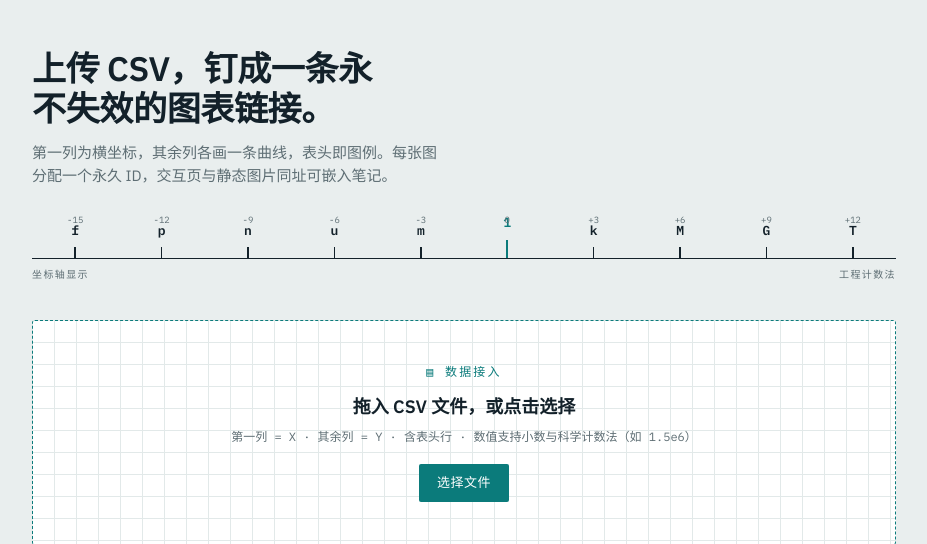
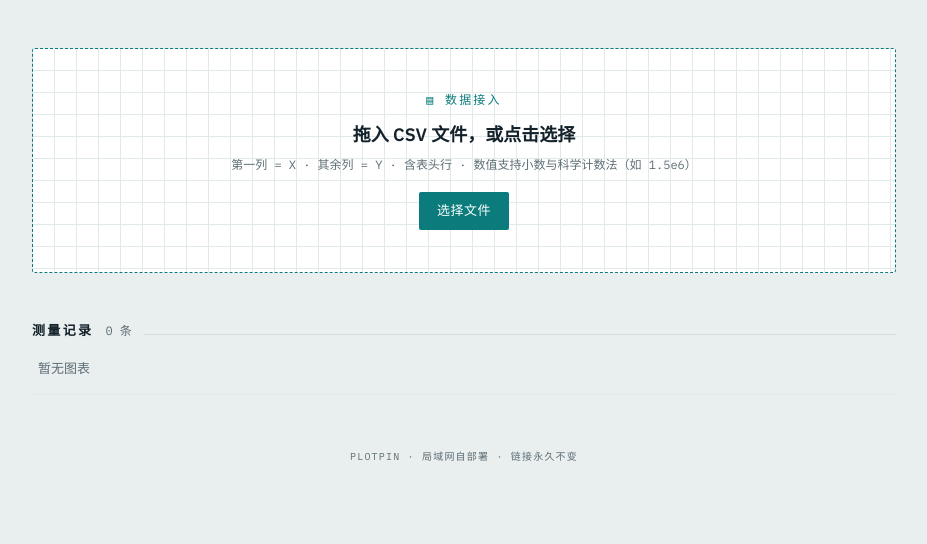
Before and after one commit to aixia715/plotpin, a FastAPI app: page / in a window 1280 px wide. Shown: the part 70-614 px from the top of the page, without its empty margins (176-1103 px from the left). After the commit the page ends 531 px from the top, so only its background shows below. Run offline with FastAPI, Linux system fonts and the light colour scheme; data that the repository does not hold is empty.

Commit message:
去掉首页 logo 与上传区之间的标题、说明文字和标尺
删除 hero 区的 h1 大标题、p 说明文字，以及 SI 词头标尺（.ruler），
并清理 app.css 中只服务于这些元素的样式。保留页头 tagline。

Closes #8

Co-Authored-By: Claude Opus 4.8 <noreply@anthropic.com>
Claude-Session: https://claude.ai/code/session_01U3yJDmJGGYD9ocChKKbnNt

```diff
--- a/static/app.css
+++ b/static/app.css
@@ -105,69 +105,6 @@ header {
   letter-spacing: .16em;
   color: var(--muted);
   text-transform: uppercase;
-}
-
-/* ── Hero ── */
-.hero h1 {
-  font-size: 34px;
-  line-height: 1.18;
-  font-weight: 600;
-  letter-spacing: -.01em;
-  margin: 0 0 14px;
-  max-width: 18ch;
-}
-.hero p {
-  color: var(--muted);
-  margin: 0 0 26px;
-  max-width: 46ch;
-  font-size: 15px;
-}
-
-/* ── SI Ruler ── */
-.ruler { margin: 0 0 38px; padding: 0; }
-.ruler-line {
-  position: relative;
-  height: 46px;
-  border-bottom: 1.5px solid var(--ink);
-  display: flex;
-  justify-content: space-between;
-  align-items: flex-end;
-}
-.tick {
-  position: relative;
-  flex: 1;
-  display: flex;
-  flex-direction: column;
-  align-items: center;
-  justify-content: flex-end;
-  height: 100%;
-}
-.tick::after { content: ""; width: 1.5px; height: 11px; background: var(--ink); }
-.tick.base::after { height: 22px; background: var(--accent); width: 2px; }
-.tick .pfx {
-  font-family: var(--mono);
-  font-size: 13px;
-  font-weight: 600;
-  margin-bottom: 7px;
-  color: var(--ink);
-}
-.tick.base .pfx { color: var(--accent); }
-.tick .pow {
-  font-family: var(--mono);
-  font-size: 9px;
-  color: var(--muted);
-  position: absolute;
-  top: 0;
-}
-.ruler-cap {
-  display: flex;
-  justify-content: space-between;
-  font-family: var(--mono);
-  font-size: 10px;
-  letter-spacing: .14em;
-  color: var(--muted);
-  text-transform: uppercase;
-  margin-top: 8px;
 }
 
 /* ── Error ── */
--- a/templates/index.html
+++ b/templates/index.html
@@ -14,25 +14,6 @@
   </header>
 
   <section class="hero">
-    <h1>上传 CSV，钉成一条永不失效的图表链接。</h1>
-    <p>第一列为横坐标，其余列各画一条曲线，表头即图例。每张图分配一个永久 ID，交互页与静态图片同址可嵌入笔记。</p>
-
-    <div class="ruler" aria-label="坐标轴显示用工程计数法 SI 词头标尺">
-      <div class="ruler-line">
-        <div class="tick"><span class="pow">-15</span><span class="pfx">f</span></div>
-        <div class="tick"><span class="pow">-12</span><span class="pfx">p</span></div>
-        <div class="tick"><span class="pow">-9</span><span class="pfx">n</span></div>
-        <div class="tick"><span class="pow">-6</span><span class="pfx">u</span></div>
-        <div class="tick"><span class="pow">-3</span><span class="pfx">m</span></div>
-        <div class="tick base"><span class="pow">0</span><span class="pfx">1</span></div>
-        <div class="tick"><span class="pow">+3</span><span class="pfx">k</span></div>
-        <div class="tick"><span class="pow">+6</span><span class="pfx">M</span></div>
-        <div class="tick"><span class="pow">+9</span><span class="pfx">G</span></div>
-        <div class="tick"><span class="pow">+12</span><span class="pfx">T</span></div>
-      </div>
-      <div class="ruler-cap"><span>坐标轴显示</span><span>工程计数法</span></div>
-    </div>
-
     {% if error %}<p class="error">{{ error }}</p>{% endif %}
 
     <form id="upload-form" action="/charts" method="post" enctype="multipart/form-data">
```
